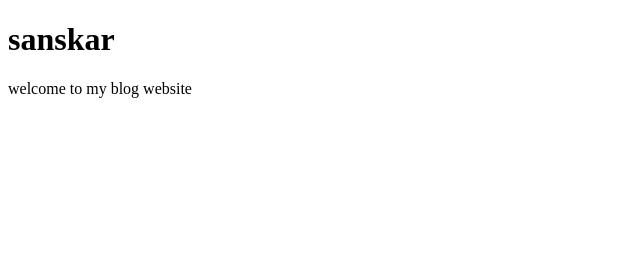
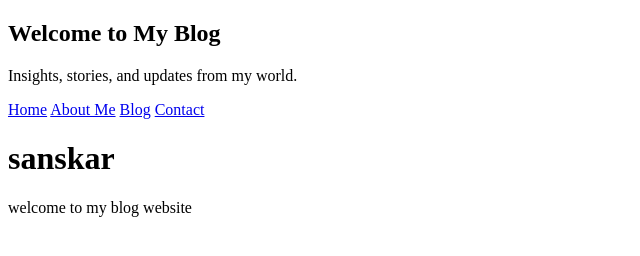
Before and after one commit to chandanXcoder/javascript, a plain HTML site: page index.html in a window 1280 px wide. Shown: the whole page, without its empty margins (0-640 px from the left). Drawn offline with Linux system fonts and the light colour scheme.

Commit message:
make hero page

```diff
--- a/index.html
+++ b/index.html
@@ -3,9 +3,21 @@
 <head>
     <meta charset="UTF-8">
     <meta name="viewport" content="width=device-width, initial-scale=1.0">
-    <title>hello world</title>
+    <title>sanskar</title>
 </head>
 <body>
+    <section class="hero">
+        <h1>Welcome to My Blog</h1>
+        <p>Insights, stories, and updates from my world.</p>
+       <nav>
+        <a href="#home">Home</a>
+        <a href="#about">About Me</a>
+        <a href="#blog">Blog</a>
+        <a href="#contact">Contact</a>
+       </nav>
+
+    </section>
+
 
     <h1>sanskar</h1>
     <p>welcome to my blog website</p>
```
